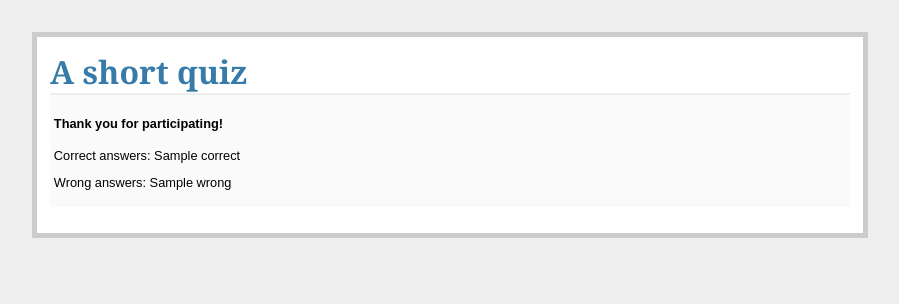
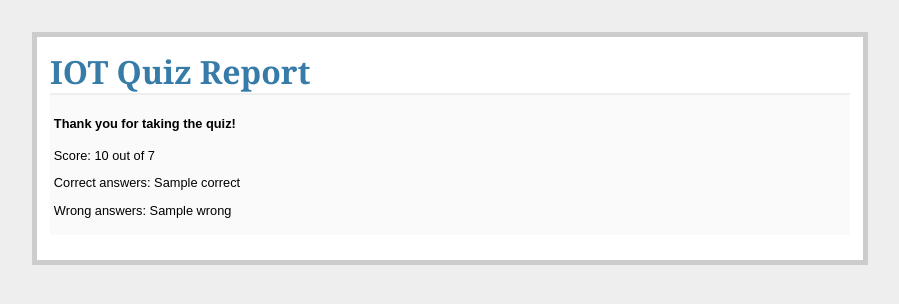
Before and after one commit to darekarankita0/mcq-quiz, a Flask app: template templates/end_miniquiz.html in a window 1280 px wide. Shown: the top 304 px of the page, without its empty margins (190-1089 px from the left). Run offline with Flask 2, Linux system fonts and the light colour scheme; the template is opened without the code that fills it: most values are stand-ins (such as "Sample title", 1, 10 or a date in 2020).

Commit message:
Update end_miniquiz.html

```diff
--- a/templates/end_miniquiz.html
+++ b/templates/end_miniquiz.html
@@ -1,15 +1,18 @@
 <!doctype html>
-<title>A short quiz</title>
+<title>IOT Quiz</title>
 <link rel=stylesheet type=text/css href='{{ url_for('static',filename='style_miniquiz.css')}}'>
 <div class=page>
-  <h1>A short quiz</h1>
+  <h1>IOT Quiz Report</h1>
   <div class=metanav>
 
 
 <h4>
-Thank you for participating!
+Thank you for taking the quiz!
 </h4>
-
+<p>
+Score:
+<label for="score" >{{summary["score"]}}</label> out of 7
+</p>
 <p>
 Correct answers:
 <label for="correcta" >{{summary["correct"]}}</label>
@@ -18,6 +21,4 @@ Correct answers:
 Wrong answers:
 <label for="wronga" >{{summary["wrong"]}}</label>
 </p>
-
-
 </div>
```
